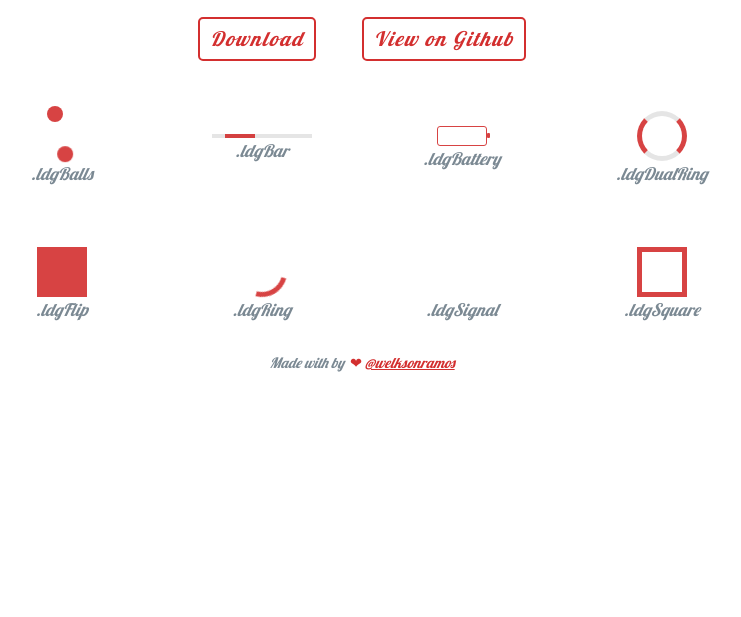
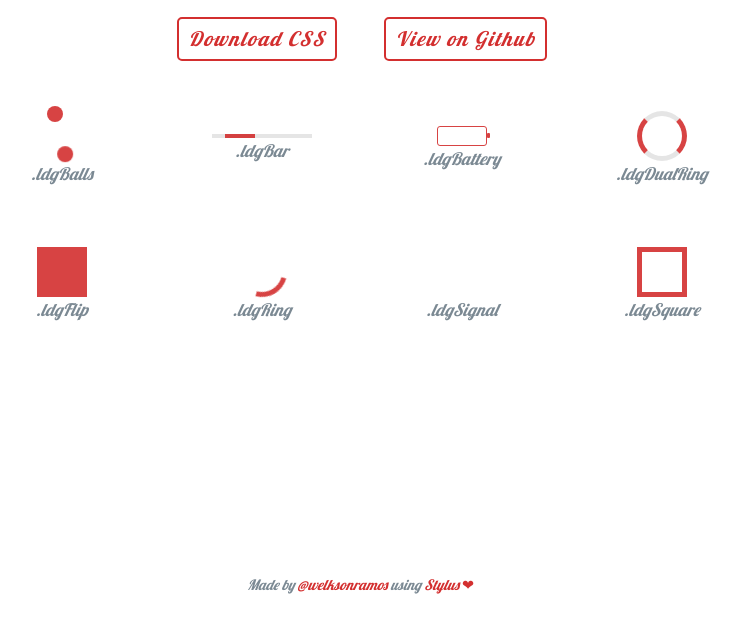
Before and after one commit to welksonramos/loading.css, a plain HTML site: page docs/index.html in a window 1280 px wide. Shown: the part 183-800 px from the top of the page, without its empty margins (278-1019 px from the left). Drawn offline with Linux system fonts and the light colour scheme.

Commit message:
Update file :pencil:

```diff
--- a/docs/index.html
+++ b/docs/index.html
@@ -97,15 +97,25 @@
       font-size: 0.6em;
     }
 
+    footer {
+      position: absolute;
+      width: 100%;
+      padding: 20px 0;
+      bottom: 0;
+      left: 0;
+    }
+
     .credits {
       font-size: 0.5em;
+      text-align: center;
     }
 
     .credits a {
       color: rgba(211, 47, 47, 1);
+      text-decoration: none;
     }
 
-    .credits a:before {
+    .credits a:last-child:after {
       content: "\2764";
       display: inline-block;
       margin: 0 3px;
@@ -127,7 +137,8 @@
     <h1>Loading.css</h1>
     <h2>Tiny loaders and spinners made with only css and one div</h2>
     <div class="downloads">
-      <a href="https://github.com/welksonramos/loading.css/blob/master/loading.css">Download</a>
+      <a href="https://github.com/welksonramos/loading.css/blob/master/loading.css">Download CSS
+      </a>
       <a href="https://github.com/welksonramos/loading.css">View on Github</a>
     </div>
   </header>
@@ -164,13 +175,15 @@
       <div class="loading ldgSquare"></div>
       <p>.ldgSquare</p>
     </div>
-    <footer>
-      <div class="credits">
-        <p>Made with by
-          <a href="https://twitter.com/welksonramos">@welksonramos</a>
-        </p>
-      </div>
-    </footer>
+  </div>
+  <footer>
+    <div class="credits">
+      <p>Made by
+        <a href="https://twitter.com/welksonramos">@welksonramos</a> using
+        <a href="http://stylus-lang.com/">Stylus</a>
+      </p>
+    </div>
+  </footer>
 </body>
 
 </html>
```
Also changed, not shown: index.html (+22 -9 lines).
